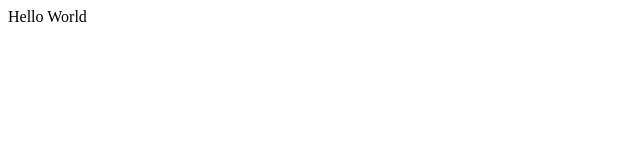
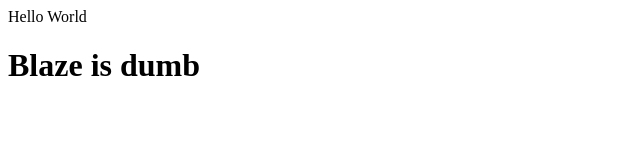
Before and after one commit to NavodhSFernando/uom-labsession, a plain HTML site: page index.html in a window 1280 px wide. Shown: the whole page, without its empty margins (0-640 px from the left). Drawn offline with Linux system fonts and the light colour scheme.

Commit message:
add heading

```diff
--- a/index.html
+++ b/index.html
@@ -6,6 +6,7 @@
 </head>
 <body>
     <p>Hello World</p>
+    <h1>Blaze is dumb</h1>
     <script src="./script.js"></script>
 </body>
 </html>
```
